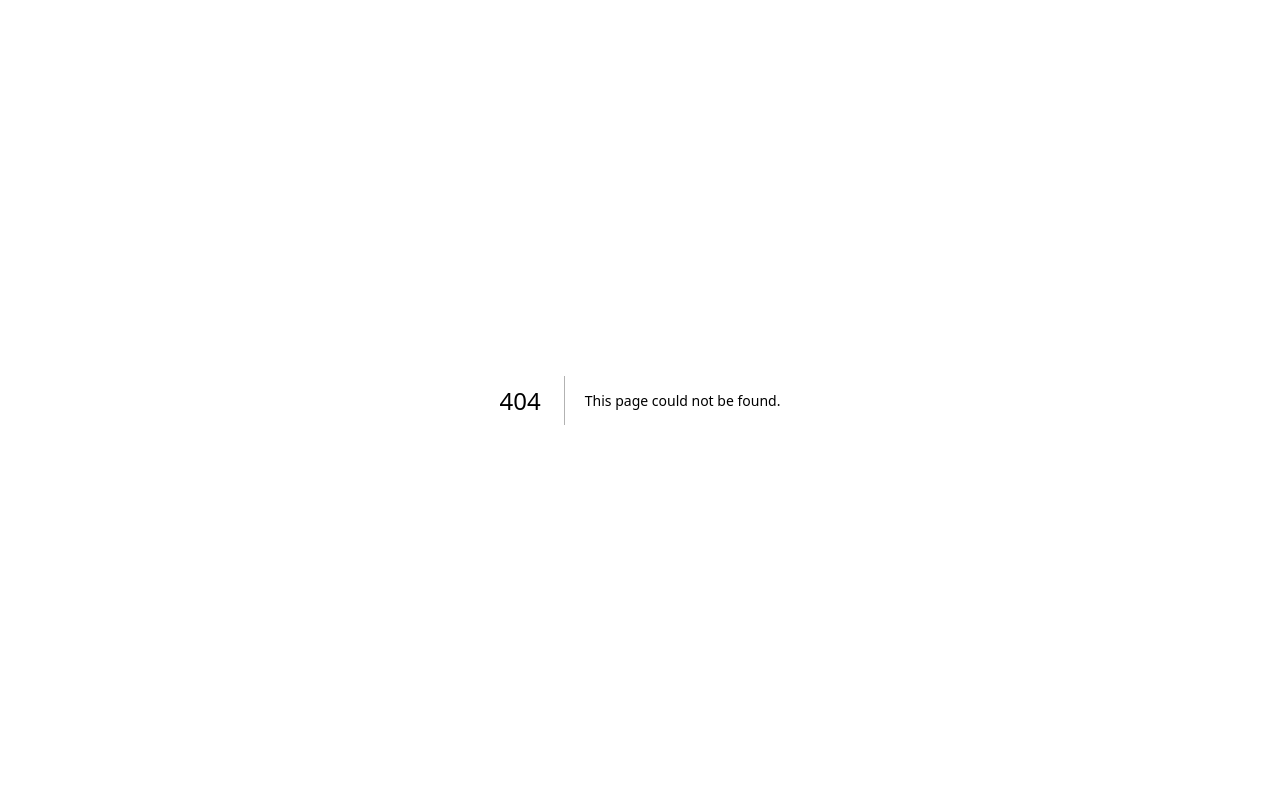
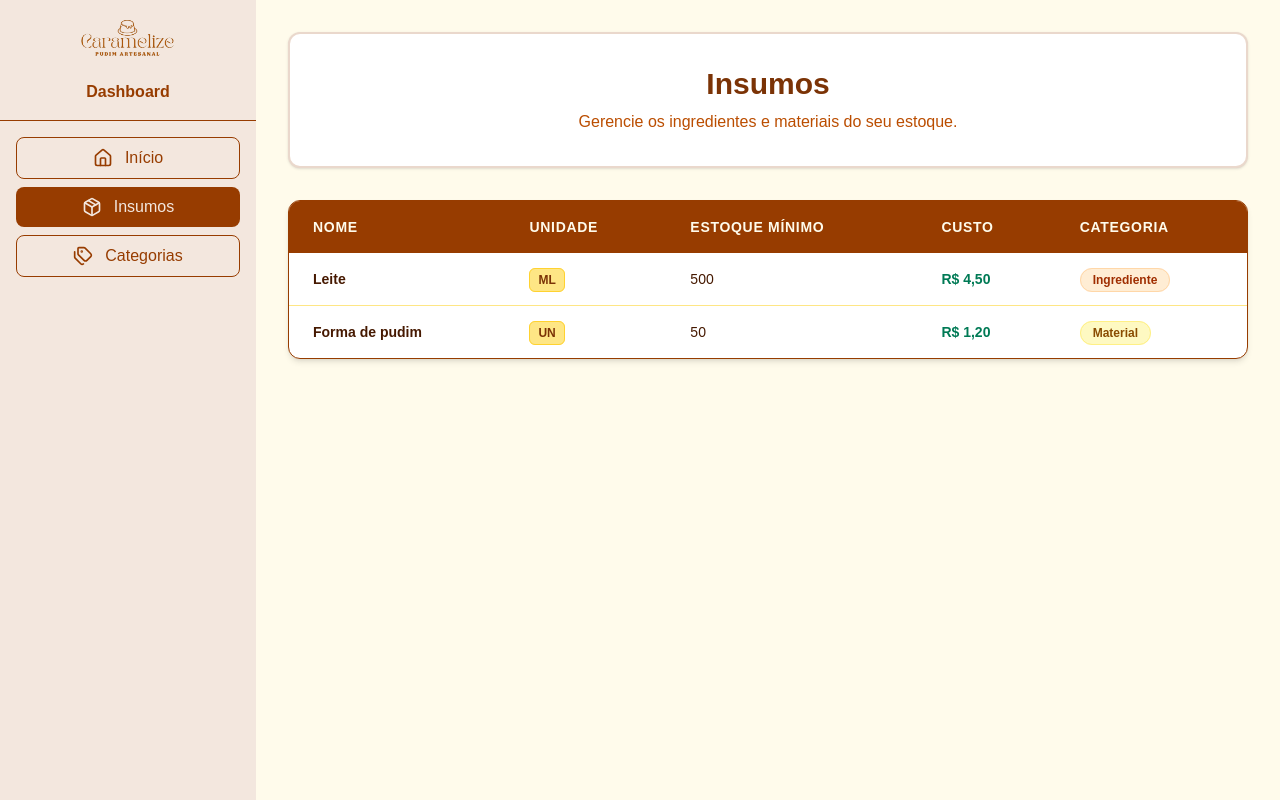
Before and after one commit to Mateus0062/pcp-frontend, a Next.js app: page /dashboard/insumos in a window 1280 px wide. Before the commit this address had no page. Built offline with nearby package versions, Linux system fonts and the light colour scheme.

Commit message:
Tela de insumos feita - Ainda será necessário melhorias/modificações

```diff
--- /dev/null
+++ b/app/dashboard/insumos/page.tsx
@@ -0,0 +1,69 @@
+export default function InsumosPage() {
+
+    const insumosMock = [
+        { id: 1, nome: "Leite", unidadeMedida: "ml", estoqueMinimo: 500, custoUnitario: 4.50, categoria: { id: 1, nome: "Ingrediente" } },
+        { id: 2, nome: "Forma de pudim", unidadeMedida: "un", estoqueMinimo: 50, custoUnitario: 1.20, categoria: { id: 2, nome: "Material" } },
+    ];
+
+    return (
+        <div className="p-8 w-full flex flex-col gap-8">
+            <div className="px-6 py-8 border-2 rounded-xl border-amber-800/20 bg-white shadow-sm flex flex-col justify-center items-center text-center">
+                <h1 className="text-3xl font-bold text-amber-900 mb-2">
+                    Insumos
+                </h1>
+                <p className="text-amber-700 font-medium">
+                    Gerencie os ingredientes e materiais do seu estoque.
+                </p>
+            </div>
+
+            <div className="overflow-x-auto rounded-xl shadow-md border border-amber-800 bg-white">
+                <table className="w-full text-left border-collapse">
+                    {/* Cabeçalho mais escuro para contrastar com o texto claro */}
+                    <thead className="bg-amber-800 text-amber-50 uppercase text-sm font-semibold tracking-wider">
+                        <tr>
+                            <th className="py-4 px-6">Nome</th>
+                            <th className="py-4 px-6">Unidade</th>
+                            <th className="py-4 px-6">Estoque Mínimo</th>
+                            <th className="py-4 px-6">Custo</th>
+                            <th className="py-4 px-6">Categoria</th>
+                        </tr>
+                    </thead>
+
+                    {/* Corpo da tabela recolocado */}
+                    <tbody className="text-sm text-amber-950 divide-y divide-amber-200">
+                        {insumosMock.map((insumo) => (
+                            <tr key={insumo.id} className="hover:bg-amber-50 transition-colors">
+                                <td className="py-4 px-6 font-semibold">
+                                    {insumo.nome}
+                                </td>
+                                <td className="py-4 px-6">
+                                    <span className="bg-amber-200 text-amber-900 px-2 py-1 rounded-md text-xs font-bold uppercase border border-amber-300">
+                                        {insumo.unidadeMedida}
+                                    </span>
+                                </td>
+                                <td className="py-4 px-6 font-medium">
+                                    {insumo.estoqueMinimo}
+                                </td>
+                                <td className="py-4 px-6 font-bold text-emerald-700">
+                                    {new Intl.NumberFormat('pt-BR', {
+                                        style: 'currency',
+                                        currency: 'BRL'
+                                    }).format(insumo.custoUnitario)}
+                                </td>
+                                <td className="py-4 px-6">
+                                    <span className={`px-3 py-1 rounded-full text-xs font-bold border
+                                        ${insumo.categoria.nome === 'Ingrediente'
+                                            ? 'bg-orange-100 text-orange-800 border-orange-200'
+                                            : 'bg-yellow-100 text-yellow-800 border-yellow-200'}`}
+                                    >
+                                        {insumo.categoria.nome}
+                                    </span>
+                                </td>
+                            </tr>
+                        ))}
+                    </tbody>
+                </table>
+            </div>
+        </div>
+    )
+}
--- a/app/dashboard/layout.tsx
+++ b/app/dashboard/layout.tsx
@@ -2,11 +2,10 @@ import MenuLateral from "@/components/MenuLateral";
 
 export default function Layout({ children }: { children: React.ReactNode }) {
     return (
-
         <div className="flex min-h-screen">
             <MenuLateral />
 
-            <main className="flex-1">
+            <main className="flex-1 bg-amber-50">
                 {children}
             </main>
         </div>
--- a/components/MenuLateral.tsx
+++ b/components/MenuLateral.tsx
@@ -3,18 +3,19 @@ import { usePathname } from "next/navigation";
 import Link from "next/link";
 import Image from "next/image";
 import Logo from "../assets/logo-caramelize.png";
+import {House, Package, Tags } from "lucide-react";
 
 export default function MenuLateral() {
     const pathname = usePathname();
 
     const itens = [
-        {href: "/dashboard", label: "Início"},
-        {href: "/dashboard/insumos", label: "Insumos"},
-        {href: "/dashboard/categorias", label: "Categorias"}
+        {href: "/dashboard", label: "Início", Icone: House},
+        {href: "/dashboard/insumos", label: "Insumos", Icone: Package},
+        {href: "/dashboard/categorias", label: "Categorias", Icone: Tags}
     ];
 
     return(
-        <aside className="w-64 flex flex-col bg-creme rounded-lg">
+        <aside className="w-64 flex flex-col bg-creme ">
             <div className="border-b border-amber-800 p-4 flex flex-col items-center justify-center">
                 <Image src={Logo} alt="Imagem Logo Caramelize" className="h-auto w-24 mb-5"/>
 
@@ -25,13 +26,15 @@ export default function MenuLateral() {
 
             <nav className="flex flex-col gap-2 p-4">
                 {itens.map((item) => {
-                    const ativo = pathname === item.href;
+                    const Icone = item.Icone;
+                    const ativo = item.href === "/dashboard" ? pathname === item.href : pathname.startsWith(item.href);
                     return (
                         <Link
                             key={item.href}
                             href={item.href}
-                            className={ativo ? "bg-amber-800 text-creme rounded-lg px-4 py-2 text-center" : "border border-amber-800 text-amber-800 rounded-lg px-4 py-2 hover:bg-amber-800 hover:text-creme hover:scale-105 transition transform duration-300 ease-in-out text-center"}
+                            className={ativo ? "bg-amber-800 text-creme rounded-lg px-4 py-2 flex items-center justify-center gap-3" : "border border-amber-800 text-amber-800 rounded-lg px-4 py-2 hover:bg-amber-800 hover:text-creme hover:scale-105 transition transform duration-300 ease-in-out flex items-center justify-center gap-3"}
                         >
+                            <Icone size={20} />
                             {item.label}
                         </Link>
                     )
--- a/package.json
+++ b/package.json
@@ -9,6 +9,7 @@
     "lint": "eslint"
   },
   "dependencies": {
+    "lucide-react": "^1.25.0",
     "next": "16.2.10",
     "react": "19.2.4",
     "react-dom": "19.2.4",
```
Also changed, not shown: 1 other file (tests, documents, lock files or other folders).
